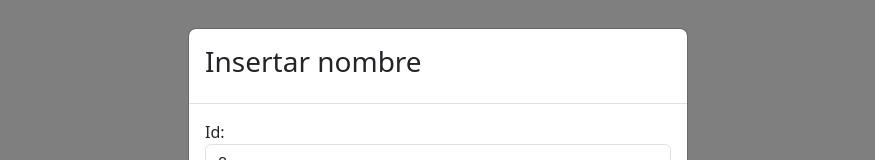
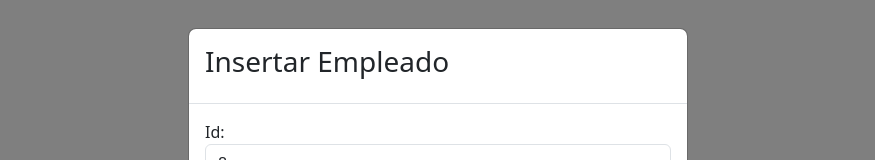
Before and after one commit to LeoPeque/TC3004B-Labs_ALL, a React (Vite) app in the folder Lab6/: page / in a window 1280 px wide. Both pictures are taken after a click on the button "Crear". Shown: the top 160 px of the page, without its empty margins (202-1077 px from the left). Built offline with nearby package versions, Linux system fonts and the light colour scheme.

Commit message:
Update modal header for employee insertion

```diff
--- a/Lab6/src/Manager.jsx
+++ b/Lab6/src/Manager.jsx
@@ -134,7 +134,7 @@ const Manager = () => {
       <Modal isOpen={modalInsertar}>
         <ModalHeader>
           <div>
-            <h3>Insertar nombre</h3>
+            <h3>Insertar Empleado</h3>
           </div>
         </ModalHeader>
 
```
